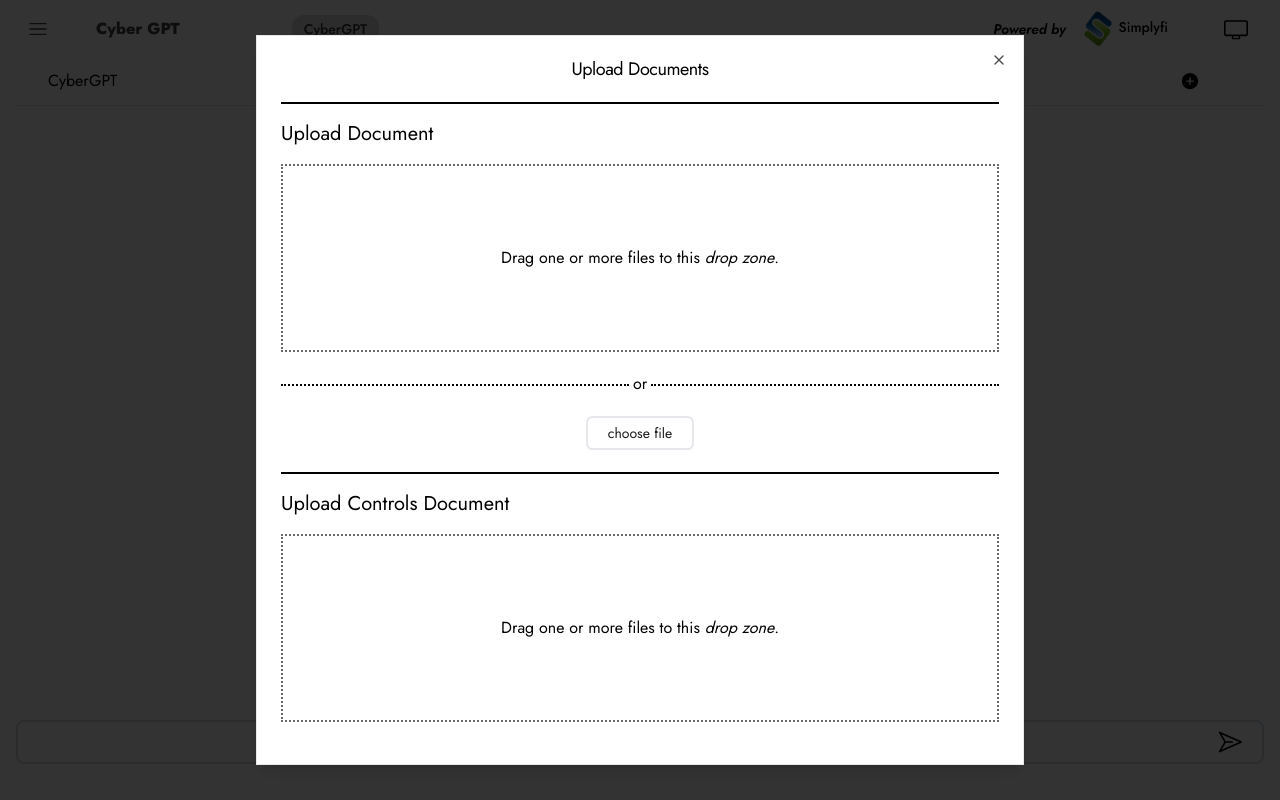
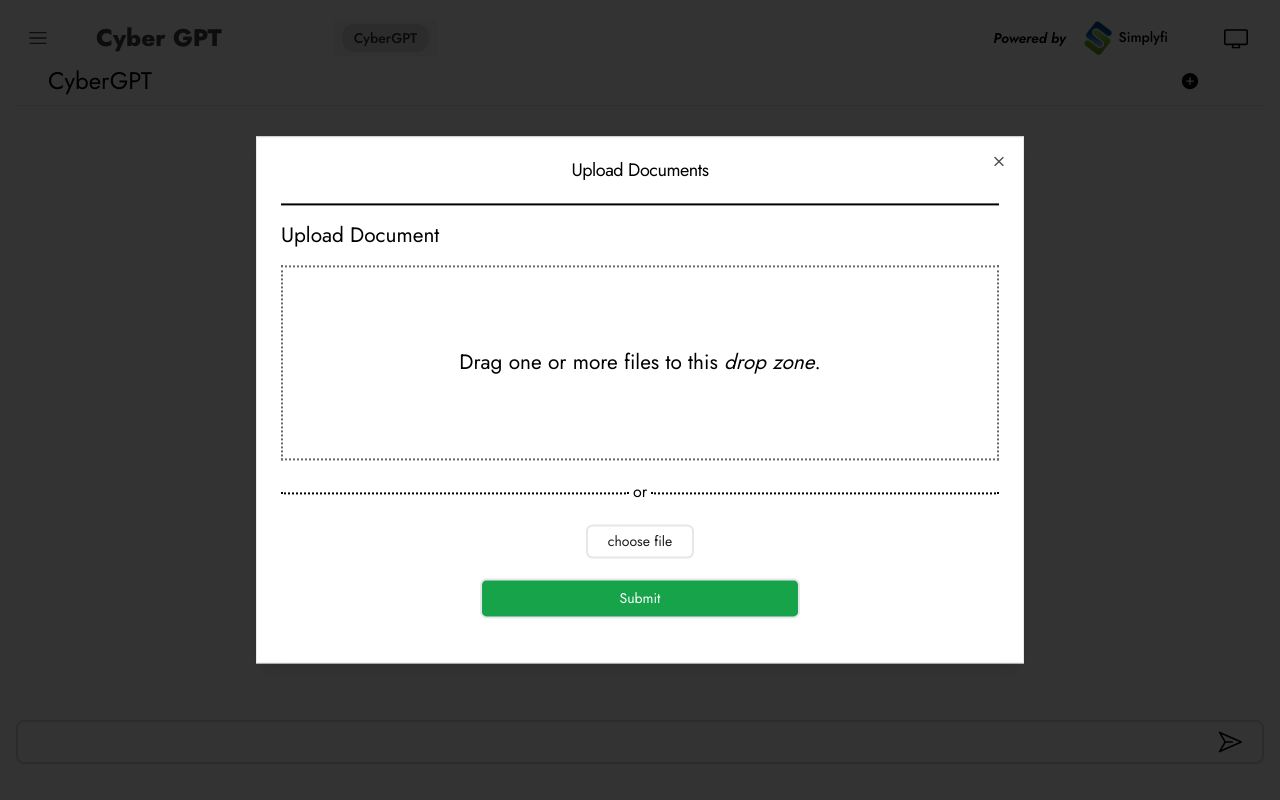
Before and after one commit to rajesh-ss/react_template, a React (Vite) app: page /cybernew/cybernew in a window 1280 px wide. Both pictures are taken after a click on the button 1190 px from the left and 81 px from the top of the page. Built offline with nearby package versions, Linux system fonts and the light colour scheme.

Commit message:
Feature: added loaders and file modal changed

```diff
--- a/package.json
+++ b/package.json
@@ -4,7 +4,7 @@
   "version": "0.0.0",
   "type": "module",
   "scripts": {
-    "start": "vite --host",
+    "start": "vite --host --port 2006",
     "build": "tsc && vite build",
     "lint": "eslint . --ext ts,tsx --report-unused-disable-directives --max-warnings 0",
     "preview": "vite preview"
@@ -31,9 +31,11 @@
     "react-dom": "^18.2.0",
     "react-hook-form": "^7.51.2",
     "react-icons": "^5.0.1",
+    "react-markdown": "^9.0.1",
     "react-redux": "^9.1.0",
     "react-router": "^6.22.1",
     "react-router-dom": "^6.22.1",
+    "remark-gfm": "^4.0.0",
     "sonner": "^1.4.41",
     "tailwind-merge": "^2.2.1",
     "tailwindcss-animate": "^1.0.7",
--- a/src/app/pic_quest/PicQuest.tsx
+++ b/src/app/pic_quest/PicQuest.tsx
@@ -1,6 +1,6 @@
 // import { Button } from '@/components/ui/button';
 import { PaperPlaneIcon } from "@radix-ui/react-icons";
-import { ChangeEvent, FormEvent, useState } from "react";
+import { ChangeEvent, FormEvent, useEffect, useState } from "react";
 import { GiProcessor } from "react-icons/gi";
 import { FaRegUser } from "react-icons/fa6";
 import { nanoid } from "@reduxjs/toolkit";
@@ -9,6 +9,8 @@
 import { Avatar, AvatarFallback, AvatarImage } from "@/components/ui/avatar";
 import { Button } from "@/components/ui/button";
 import { TbTools } from "react-icons/tb";
+import Markdown from "react-markdown";
+import remarkGfm from "remark-gfm";
 import {
   HoverCard,
   HoverCardContent,
@@ -39,6 +41,15 @@
   const addQnsAnsRes = useSelector(
     (state: RootState) => state.picQuest.allQueries
   );
+  const [statusIndex, setStatusIndex] = useState<number>(0);
+  const statusMessages: string[] = [
+    "Processing request...",
+    "Loading your content...",
+    "Hold on, we're working on it...",
+    "Gathering information...",
+    "Preparing your data...",
+    "Just a moment, please...",
+  ];
 
   const onSubmitChat = (event: FormEvent<HTMLFormElement>) => {
     event.preventDefault();
@@ -47,7 +58,7 @@
       .then((res) => {
         // console.log(res?.response);
         const paylaod: allQueriesType = {
-          ans: res?.data,
+          ans: res,
           qns: query,
         };
         dispatch(addQnsAns(paylaod));
@@ -66,8 +77,36 @@
     setUploadControls(true);
   };
 
+  useEffect(() => {
+    if (bankGPTChatRes?.isLoading) {
+      const intervalId = setInterval(() => {
+        setStatusIndex((prevIndex) => (prevIndex + 1) % statusMessages.length);
+      }, 3000); // Change status every 2 seconds
+      console.log("gotha");
+      return () => clearInterval(intervalId);
+    }
+  }, [bankGPTChatRes]);
+
   // console.log(import.meta.env.VITE_PICQUEST);
   return (
+    <>
+      {bankGPTChatRes?.isLoading ? (
+        <div className="absolute w-full h-full top-0 left-0 flex flex-col justify-center items-center h-full w-full bg-gray-0 rounded-md bg-clip-padding backdrop-filter backdrop-blur-sm bg-opacity-10 border border-gray-100">
+          <div
+            className="inline-block h-12 w-12 animate-spin rounded-full border-8 border-solid border-current border-e-transparent align-[-0.125em] text-surface motion-reduce:animate-[spin_1.5s_linear_infinite] dark:text-white"
+            role="status"
+          >
+            <span className="!absolute !-m-px !h-px !w-px !overflow-hidden !whitespace-nowrap !border-0 !p-0 ![clip:rect(0,0,0,0)]">
+              Loading...
+            </span>
+          </div>
+          <h1 className="text-lg font-bold block mt-10">
+            {statusMessages[statusIndex]}
+          </h1>
+        </div>
+      ) : (
+        <></>
+      )}
       <div className="w-full h-full border-red-600 px-4 py-0 h-full overflow-hidden scroll-bar-medium-w scroll-bar-transparent  scroll-bar-thumb-rounded scroll-bar-thumb-grey">
         <div className="h-[3rem] w-full flex items-center justify-between container border-b">
           <HoverCard>
@@ -131,8 +170,17 @@
                 <div className="">
                   <GiProcessor className="w-6 h-6 dark:text-[#cac8c8] " />
                 </div>
-              <ul className="list-disc ">
-                {eachChat?.ans?.map((eachAns) => (
+                <div>
+                  {/* <div
+                  dangerouslySetInnerHTML={{ __html: eachChat?.ans }}
+                  className=" h-auto "
+                /> */}
+                  <Markdown remarkPlugins={[remarkGfm]}>
+                    {eachChat?.ans}
+                  </Markdown>
+                </div>
+                {/* <ul className="list-disc "> */}
+                {/* {eachChat?.ans?.map((eachAns) => (
                   <li
                     className="break-words lg:max-w-[90%] dark:text-[#acaaaa] font-normal text-md mb-5 text-black dark:text-white"
                     key={nanoid()}
@@ -143,8 +191,8 @@
                     </span>
                     {eachAns?.split(":\n")[1]}
                   </li>
-                ))}
-              </ul>
+                ))} */}
+                {/* </ul> */}
               </div>
             </div>
           ))}
@@ -171,5 +219,6 @@
           </form>
         </section>
       </div>
+    </>
   );
 };
--- a/src/components/custom/modal/UploadControlsModal.tsx
+++ b/src/components/custom/modal/UploadControlsModal.tsx
@@ -182,22 +182,22 @@
     const formData = new FormData();
 
     filesUploaded?.forEach((eachFile) => {
-      formData.append("check_pdf", eachFile);
+      formData.append("files", eachFile);
     });
 
-    filesContr?.forEach((eachFile) => {
-      formData.append("control_pdf", eachFile);
-    });
+    // filesContr?.forEach((eachFile) => {
+    //   formData.append("control_pdf", eachFile);
+    // });
 
     customDispatch(picQuestPostUploadImages(formData))
       .unwrap()
       .then((res) => {
-        const body: allQueriesType = {
-          ans: res?.data,
-          qns: "",
-        };
+        // const body: allQueriesType = {
+        //   ans: res?.data,
+        //   qns: "",
+        // };
 
-        dispatch(addQnsAns(body));
+        // dispatch(addQnsAns(body));
         toast(`${res?.message}`, {
           description: `${filesUploaded?.length} Files are uploaded`,
           icon: (
@@ -211,7 +211,7 @@
   };
 
   return (
-    <div className="h-[80vh] overflow-y-auto">
+    <div className=" overflow-y-auto">
       <div
         className={cn("grid items-start gap-4", className)}
         // onSubmit={onsubmitUploadAllPics}
@@ -375,8 +375,8 @@
           <></>
         )}
 
-        <div className="border-b-2 h-1  border-black flex-1"></div>
-        <p className="text-xl">Upload Controls Document</p>
+        {/* <div className="border-b-2 h-1  border-black flex-1"></div> */}
+        {/* <p className="text-xl">Upload Controls Document</p>
         <div
           id="drop_zone"
           onDrop={onDropHandlerContr}
@@ -391,8 +391,8 @@
           <span className="border-b-2 h-1 border-dotted border-black flex-1"></span>
           <span className="mx-1">or</span>
           <span className="border-b-2 h-1 border-dotted border-black flex-1"></span>
-        </div>
-        <div className="border-0 flex justify-center pb-5 ">
+        </div> */}
+        {/* <div className="border-0 flex justify-center pb-5 ">
           <Label
             htmlFor="picture"
             className="border-2 rounded-[.4rem] text-[#1d1c1c] px-5 py-2 hover:scale-105 cursor-pointer"
@@ -407,7 +407,7 @@
             className="bg-[#dbd9d9] hidden"
             onChange={onChangeFilesContr}
           />
-        </div>
+        </div> */}
         <Button
           className="mb-5 hover:scale-x-105 border-2 w-[20rem] mx-auto  rounded-[.4rem] text-[#fff] font-bold hover:bg-green-500 bg-green-600"
           variant={"ghost"}
--- a/src/index.css
+++ b/src/index.css
@@ -2,52 +2,50 @@
 @tailwind components;
 @tailwind utilities;
 
-
 /* Roboto Black */
 @font-face {
-    font-family: 'jost';
-    src: url('./assets/fonts/Jost/static/Jost-Regular.ttf') format('truetype');
+  font-family: "jost";
+  src: url("./assets/fonts/Jost/static/Jost-Regular.ttf") format("truetype");
   font-weight: 600;
   font-style: normal;
   /* font-size: xx-large; */
 }
 
 @font-face {
-    font-family: 'jost-extra-bold';
-    src: url('./assets/fonts/Jost/static/Jost-ExtraBold.ttf') format('truetype');
+  font-family: "jost-extra-bold";
+  src: url("./assets/fonts/Jost/static/Jost-ExtraBold.ttf") format("truetype");
   /* font-weight: 100;  */
   font-style: normal;
   /* font-size: xx-large; */
 }
 
-
 @font-face {
-    font-family: 'jost-medium';
-    src: url('./assets/fonts/Jost/static/Jost-Medium.ttf') format('truetype');
-    font-weight: 900;
-    font-style: normal;
-	/* font-size: xx-large; */
-}
-
-
-@font-face {
-    font-family: 'jost-italics';
-    src: url('./assets/fonts/Jost/static/Jost-SemiBoldItalic.ttf') format('truetype');
+  font-family: "jost-medium";
+  src: url("./assets/fonts/Jost/static/Jost-Medium.ttf") format("truetype");
   font-weight: 900;
   font-style: normal;
   /* font-size: xx-large; */
 }
 
 @font-face {
-    font-family: 'jost-light';
-    src: url('./assets/fonts/Jost/static/Jost-Medium.ttf') format('truetype');
+  font-family: "jost-italics";
+  src: url("./assets/fonts/Jost/static/Jost-SemiBoldItalic.ttf")
+    format("truetype");
+  font-weight: 900;
+  font-style: normal;
+  /* font-size: xx-large; */
+}
+
+@font-face {
+  font-family: "jost-light";
+  src: url("./assets/fonts/Jost/static/Jost-Medium.ttf") format("truetype");
   font-weight: 900;
   font-style: normal;
   /* font-size: xx-large; */
 }
 @font-face {
-    font-family: 'jost-extra-light';
-    src: url('./assets/fonts/Jost/static/Jost-LightItalic.ttf') format('truetype');
+  font-family: "jost-extra-light";
+  src: url("./assets/fonts/Jost/static/Jost-LightItalic.ttf") format("truetype");
   font-weight: 900;
   font-style: normal;
   /* font-size: xx-large; */
@@ -56,10 +54,8 @@
 * {
   box-sizing: border-box;
   /* font-family: 'Alegreya Sans', sans-serif; */
-	font-family: 'jost';
-
+  font-family: "jost";
 }
-
 
 html,
 body {
@@ -69,27 +65,27 @@
   min-height: 100vh;
   overflow-x: hidden;
   overflow-y: hidden;
-	font-family: 'jost';
+  font-family: "jost";
 }
 
-.logo-font{
-	font-family: 'jost-extra-bold';
+.logo-font {
+  font-family: "jost-extra-bold";
 }
 
-.nav-font{
-	font-family: 'jost-medium';
+.nav-font {
+  font-family: "jost-medium";
 }
 
-.italics{
-	font-family: 'jost-italics';
+.italics {
+  font-family: "jost-italics";
 }
 
-.light{
-	font-family: 'jost-light';
+.light {
+  font-family: "jost-light";
 }
 
-.extra-light-italics{
-	font-family: 'jost-extra-light';
+.extra-light-italics {
+  font-family: "jost-extra-light";
 }
 
 body {
@@ -98,9 +94,213 @@
 
 @layer components {
   .active-nav {
-		@apply  border-black dark:border-white cursor-pointer hover:scale-105 text-[#2f2e2e] dark:text-[#fff] hover:text-[#2f2e2e] dark:hover:text-[#fff]  font-bold px-3 py-1 rounded-xl bg-[#dfdbdb] dark:bg-[#343333]
+    @apply border-black dark:border-white cursor-pointer hover:scale-105 text-[#2f2e2e] dark:text-[#fff] hover:text-[#2f2e2e] dark:hover:text-[#fff]  font-bold px-3 py-1 rounded-xl bg-[#dfdbdb] dark:bg-[#343333];
   }
   .inactive-nav {
-		@apply cursor-pointer hover:scale-105 hover:text-[#2f2e2e] dark:hover:text-[#fff] px-3 py-1 rounded-xl bg-[#ffffff] dark:bg-[#000]
+    @apply cursor-pointer hover:scale-105 hover:text-[#2f2e2e] dark:hover:text-[#fff] px-3 py-1 rounded-xl bg-[#ffffff] dark:bg-[#000];
   }
 }
+
+@tailwind base;
+@tailwind components;
+@tailwind utilities;
+
+/* Roboto Black */
+@font-face {
+  font-family: "jost";
+  src: url("./assets/fonts/Jost/static/Jost-Regular.ttf") format("truetype");
+  font-weight: 600;
+  font-style: normal;
+  /* font-size: xx-large; */
+}
+
+@font-face {
+  font-family: "jost-extra-bold";
+  src: url("./assets/fonts/Jost/static/Jost-ExtraBold.ttf") format("truetype");
+  /* font-weight: 100;  */
+  font-style: normal;
+  /* font-size: xx-large; */
+}
+
+@font-face {
+  font-family: "jost-medium";
+  src: url("./assets/fonts/Jost/static/Jost-Medium.ttf") format("truetype");
+  font-weight: 900;
+  font-style: normal;
+  /* font-size: xx-large; */
+}
+
+@font-face {
+  font-family: "jost-italics";
+  src: url("./assets/fonts/Jost/static/Jost-SemiBoldItalic.ttf")
+    format("truetype");
+  font-weight: 900;
+  font-style: normal;
+  /* font-size: xx-large; */
+}
+
+@font-face {
+  font-family: "jost-light";
+  src: url("./assets/fonts/Jost/static/Jost-Medium.ttf") format("truetype");
+  font-weight: 900;
+  font-style: normal;
+  /* font-size: xx-large; */
+}
+@font-face {
+  font-family: "jost-extra-light";
+  src: url("./assets/fonts/Jost/static/Jost-LightItalic.ttf") format("truetype");
+  font-weight: 900;
+  font-style: normal;
+  /* font-size: xx-large; */
+}
+
+* {
+  box-sizing: border-box;
+  /* font-family: 'Alegreya Sans', sans-serif; */
+  font-family: "jost";
+}
+
+html,
+body {
+  max-width: 100vw;
+  min-width: 100vw;
+  max-height: 100vh;
+  min-height: 100vh;
+  overflow-x: hidden;
+  overflow-y: hidden;
+  font-family: "jost";
+}
+
+.logo-font {
+  font-family: "jost-extra-bold";
+}
+
+.nav-font {
+  font-family: "jost-medium";
+}
+
+.italics {
+  font-family: "jost-italics";
+}
+
+.light {
+  font-family: "jost-light";
+}
+
+.extra-light-italics {
+  font-family: "jost-extra-light";
+}
+
+h1,
+h2,
+h3,
+h4,
+h5,
+h6 {
+  @apply font-bold;
+}
+
+ul,
+ol {
+  @apply list-disc list-inside space-y-2 px-2 py-1 bg-gray-100 rounded-md my-5;
+}
+
+code {
+  @apply space-y-0 px-2 py-1 bg-gray-200 my-0 rounded-md;
+}
+
+pre {
+  @apply space-y-2 p-2 bg-gray-200 my-5 rounded-md block;
+}
+
+li strong {
+  @apply font-extrabold text-2xl;
+}
+
+li {
+  /* @apply text-blue-500; */
+  @apply text-xl ml-2;
+}
+
+.custom-nested-list {
+  @apply list-disc list-inside ml-6 space-y-2;
+}
+
+body {
+  position: relative;
+}
+
+h1 {
+  font-size: 1.5rem !important;
+  /* border: 2px solid black; */
+}
+
+h3 {
+  font-size: 1.4rem !important;
+  font-weight: 900 !important;
+}
+
+p {
+  font-size: 1.3rem !important;
+  font-weight: 300;
+}
+
+p strong {
+  font-size: 1.3rem !important;
+  font-weight: 900 !important;
+  display: inline;
+}
+
+h1 strong {
+  font-size: 1.5rem !important;
+  font-weight: 900;
+}
+
+ul,
+li {
+  /* list-style: disc outside; */
+  list-style-type: disc;
+  font-size: 1.2rem;
+  font-weight: 200;
+}
+ol,
+li {
+  /* list-style: disc outside; */
+  list-style-type: disc;
+  font-size: 1.2rem;
+  font-weight: 200;
+}
+
+li > p {
+  display: inline;
+}
+
+ul,
+li > ul li {
+  list-style: circle inside;
+  list-style-type: circle;
+  /* font-size: 1.2rem; */
+  font-weight: 200;
+}
+
+ol,
+li > ul li {
+  list-style: circle inside;
+  list-style-type: circle;
+  /* font-size: 1.2rem; */
+  font-weight: 200;
+}
+
+li strong {
+  font-size: 1.3rem !important;
+  font-weight: 900 !important;
+}
+
+@layer components {
+  .active-nav {
+    @apply border-black dark:border-white cursor-pointer hover:scale-105 text-[#2f2e2e] dark:text-[#fff] hover:text-[#2f2e2e] dark:hover:text-[#fff]  font-bold px-3 py-1 rounded-xl bg-[#dfdbdb] dark:bg-[#343333];
+  }
+  .inactive-nav {
+    @apply cursor-pointer hover:scale-105 hover:text-[#2f2e2e] dark:hover:text-[#fff] px-3 py-1 rounded-xl bg-[#ffffff] dark:bg-[#000];
+  }
+}
--- a/src/store/slices/PicQuestSlice.ts
+++ b/src/store/slices/PicQuestSlice.ts
@@ -11,7 +11,7 @@
 
 export type allQueriesType = {
   qns: string;
-  ans: string[];
+  ans: string;
 };
 
 const initialState = {
@@ -30,15 +30,13 @@
   picQuestPostUploadImagesSuccessType,
   FormData,
   { rejectValue: picQuestPostUploadImagesErrorType }
->(
-  "http://10.10.10.71:5000/check-guidelines",
-  async (formData, { rejectWithValue }) => {
+>("http://10.10.10.71:5000/set-docs", async (formData, { rejectWithValue }) => {
   try {
     const { data } = await axios.post<
       picQuestPostUploadImagesSuccessType,
       AxiosResponse<picQuestPostUploadImagesSuccessType>,
       FormData
-      >(`http://10.10.10.71:5000/check-guidelines`, formData);
+    >(`http://10.10.10.71:5000/set-docs`, formData);
     return data;
   } catch (err: unknown) {
     const error = err as AxiosError<picQuestPostUploadImagesErrorType>;
@@ -48,23 +46,20 @@
 
     return rejectWithValue(error.response.data);
   }
-  }
-);
+});
 
 export const bankGPTChat = createAsyncThunk<
-  bankGPTChatSuccessType,
+  string,
   string,
   { rejectValue: bankGPTChatErrorType }
 >("10.10.10.175:6001/chat?text=", async (qns, { rejectWithValue }) => {
   try {
-    const formData = new FormData();
-    formData.append("message", qns);
+    // const formData = new FormData();
+    // formData.append("message", qns);
 
-    const { data } = await axios.post<
-      bankGPTChatSuccessType,
-      AxiosResponse<bankGPTChatSuccessType>,
-      FormData
-    >(`http://10.10.10.71:5000/chat`, formData);
+    const { data } = await axios.get<string, AxiosResponse<string>, FormData>(
+      `http://10.10.10.71:5000/chat?text=${qns}`
+    );
     return data;
   } catch (err: unknown) {
     const error = err as AxiosError<bankGPTChatErrorType>;
--- a/src/types/picquestTypes.ts
+++ b/src/types/picquestTypes.ts
@@ -1,13 +1,9 @@
 export type picQuestPostUploadImagesSuccessType = {
-  data: string[];
+  data: string;
   status: true;
   message: string;
 };
 export type picQuestPostUploadImagesErrorType = { error: string };
 
-export type bankGPTChatSuccessType = {
-  data: string[];
-  status: true;
-  message: string;
-};
+export type bankGPTChatSuccessType = {};
 export type bankGPTChatErrorType = { response: string };
```
Also changed, not shown: 1 other file (tests, documents, lock files or other folders). Lines whose indentation alone changed are shown as unchanged.
